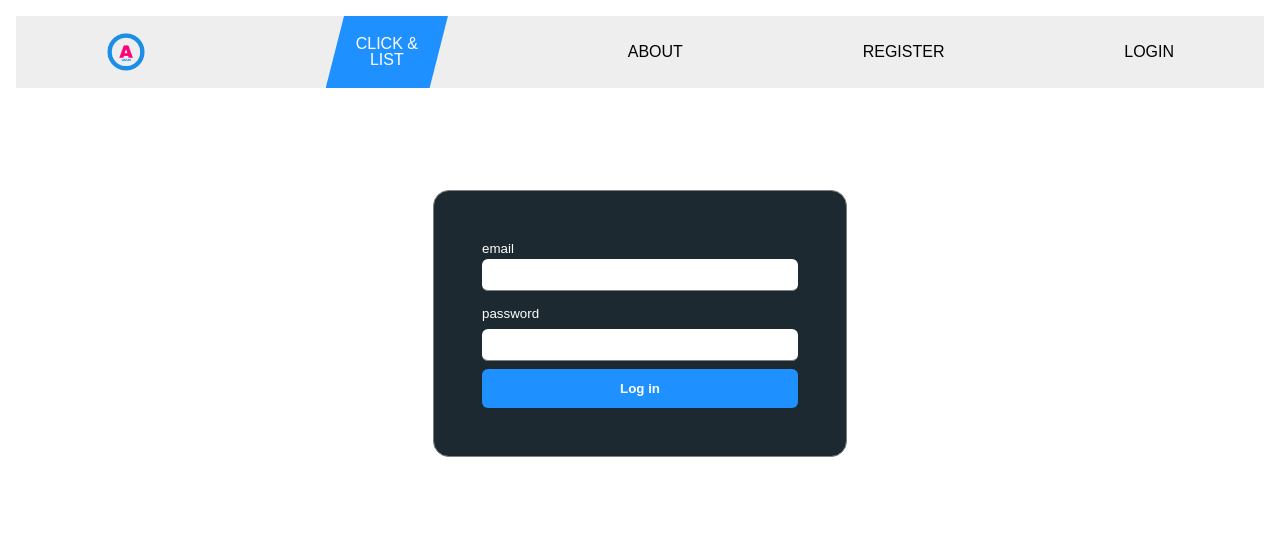
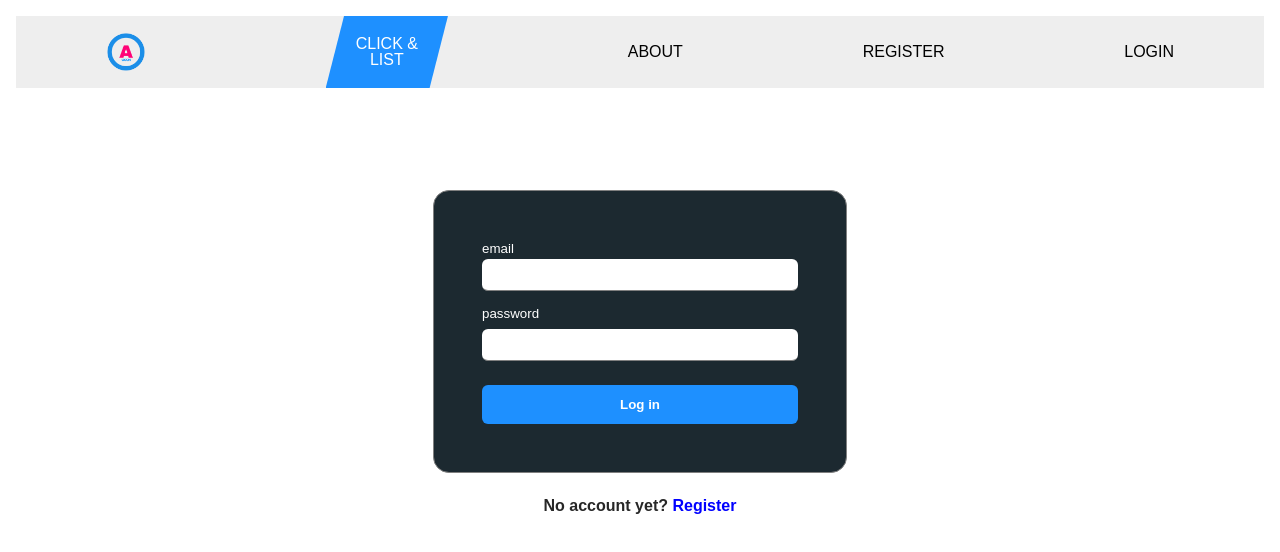
Before and after one commit to jksh88/auxion-client, a React (Create React App) app: page /login in a window 1280 px wide. Shown: the top 552 px of the page. Built offline with nearby package versions, Linux system fonts and the light colour scheme; no server answers; the HTML template or start-up script is replaced by a standard one.

Commit message:
added link to register on login form

```diff
--- a/src/components/login.component.jsx
+++ b/src/components/login.component.jsx
@@ -1,5 +1,5 @@
 import React, { useState } from 'react';
-import { withRouter, useParams } from 'react-router-dom';
+import { withRouter, useParams, Link } from 'react-router-dom';
 
 const REACT_APP_SERVER_URL = process.env.REACT_APP_SERVER_URL;
 
@@ -63,22 +63,8 @@ const Login = (props) => {
   };
 
   return (
-    <form
-      className="sign-in"
-      onSubmit={handleSubmit}
-      // style={{
-      //   display: 'flex',
-      //   flexDirection: 'column',
-      //   width: '30vw',
-      //   margin: '0 auto',
-      //   marginTop: '8vw',
-      //   justifyContent: 'space-around',
-      //   height: '35vw',
-      //   border: '1px solid grey',
-      //   borderRadius: '1rem',
-      //   padding: '3rem',
-      // }}
-    >
+    <div>
+      <form className="sign-in" onSubmit={handleSubmit}>
         <div className="field" style={{ width: '100%' }}>
           <label>
             email
@@ -112,12 +98,20 @@ const Login = (props) => {
               height: '2rem',
               border: 'none',
               borderBottom: '1px solid grey',
+              marginBottom: '1.5rem',
             }}
           />
         </div>
         {/* <button disabled={!buttonEnabled}>Sign in</button> */}
         <button>Log in</button>
       </form>
+      <h4 style={{ textAlign: 'center' }}>
+        No account yet?{' '}
+        <Link to="/register" style={{ color: 'blue' }}>
+          Register
+        </Link>
+      </h4>
+    </div>
   );
 };
 
```
Lines whose indentation alone changed are shown as unchanged.
